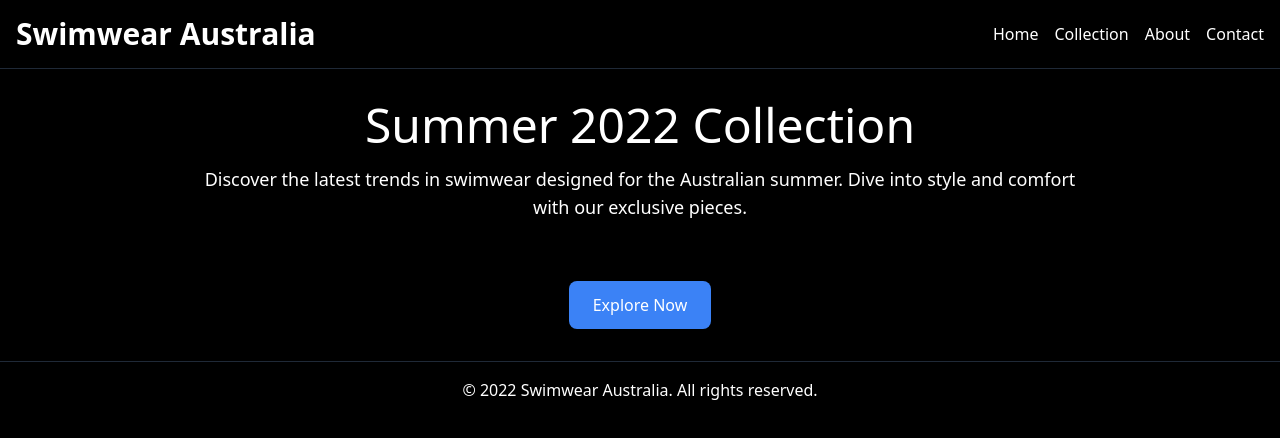
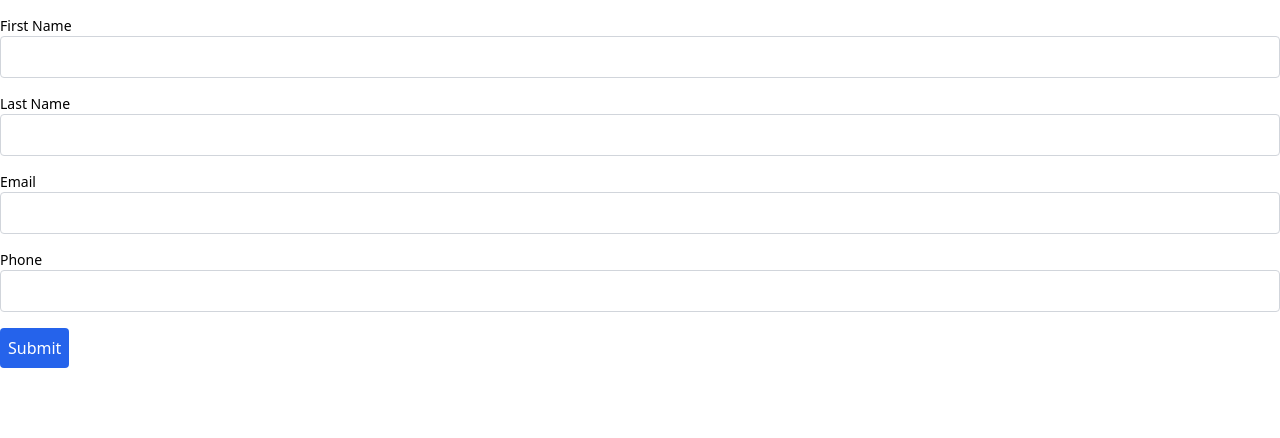
Before and after one commit to ojuan19/sample-backend, a React (Vite) app: page /patient in a window 1280 px wide. Shown: the top 438 px of the page. Built offline with nearby package versions, Linux system fonts and the light colour scheme.

Commit message:
Reset repo and add my new files

```diff
--- a/src/App.tsx
+++ b/src/App.tsx
@@ -1,30 +1,28 @@
 import React from 'react';
+import { BrowserRouter as Router, Routes, Route } from 'react-router-dom';
+import Dashboard from './components/Dashboard/Dashboard';
+import PatientForm from './components/PatientRecords/PatientForm';
+import PatientTabs from './components/PatientRecords/PatientTabs';
+import Scheduler from './components/AppointmentScheduler/Scheduler';
+import AppointmentModal from './components/AppointmentScheduler/AppointmentModal';
+import CommLogTable from './components/CommunicationLog/CommLogTable';
+import AddCommNote from './components/CommunicationLog/AddCommNote';
 
 function App() {
   return (
-    <div className="bg-black min-h-screen text-white">
-      <header className="p-4 flex justify-between items-center border-b border-gray-800">
-        <h1 className="text-3xl font-bold">Swimwear Australia</h1>
-        <nav>
-          <ul className="flex space-x-4">
-            <li><a href="#" className="hover:text-gray-400">Home</a></li>
-            <li><a href="#" className="hover:text-gray-400">Collection</a></li>
-            <li><a href="#" className="hover:text-gray-400">About</a></li>
-            <li><a href="#" className="hover:text-gray-400">Contact</a></li>
-          </ul>
-        </nav>
-      </header>
-      <main className="p-8 flex flex-col items-center">
-        <section className="max-w-4xl text-center">
-          <h2 className="text-5xl mb-4">Summer 2022 Collection</h2>
-          <p className="text-lg mb-10">Discover the latest trends in swimwear designed for the Australian summer. Dive into style and comfort with our exclusive pieces.</p>
-          <button className="mt-5 px-6 py-3 bg-blue-500 hover:bg-blue-400 text-white rounded-lg">Explore Now</button>
-        </section>
-      </main>
-      <footer className="p-4 text-center border-t border-gray-800">
-        <p>&copy; 2022 Swimwear Australia. All rights reserved.</p>
-      </footer>
-    </div>
+    <Router>
+      <div className="container mx-auto py-4">
+        <Routes>
+          <Route path="/" element={<Dashboard />} />
+          <Route path="/patient" element={<PatientForm />} />
+          <Route path="/patient/tabs" element={<PatientTabs />} />
+          <Route path="/scheduler" element={<Scheduler />} />
+          <Route path="/appointment" element={<AppointmentModal />} />
+          <Route path="/comm-log" element={<CommLogTable />} />
+          <Route path="/add-comm-note" element={<AddCommNote />} />
+        </Routes>
+      </div>
+    </Router>
   );
 }
 
--- /dev/null
+++ b/src/components/AppointmentScheduler/AppointmentModal.tsx
@@ -0,0 +1,24 @@
+import React from 'react';
+
+const AppointmentModal = () => {
+  return (
+    <div className="fixed inset-0 flex items-center justify-center">
+      <div className="bg-white p-4 shadow rounded">
+        <h3 className="text-lg font-semibold">New Appointment</h3>
+        <form className="space-y-4 mt-4">
+          <div>
+            <label className="block text-sm">Patient Name</label>
+            <input type="text" className="w-full p-2 border border-gray-300 rounded" />
+          </div>
+          <div>
+            <label className="block text-sm">Date</label>
+            <input type="date" className="w-full p-2 border border-gray-300 rounded" />
+          </div>
+          <button type="submit" className="p-2 bg-blue-600 text-white rounded">Save Appointment</button>
+        </form>
+      </div>
+    </div>
+  );
+}
+
+export default AppointmentModal;
--- /dev/null
+++ b/src/components/AppointmentScheduler/Scheduler.tsx
@@ -0,0 +1,19 @@
+import React, { useState } from 'react';
+
+const Scheduler = () => {
+  return (
+    <div className="p-4 bg-white shadow rounded">
+      <h2 className="text-xl font-semibold">Appointment Scheduler</h2>
+      {/* Calendar interface mockup */}
+      <div className="grid grid-cols-7 gap-4 mt-4">
+        {Array.from({ length: 7 }).map((_, index) => (
+          <div key={index} className="border p-4 text-center">
+            Day {index + 1}
+          </div>
+        ))}
+      </div>
+    </div>
+  );
+}
+
+export default Scheduler;
--- /dev/null
+++ b/src/components/CommunicationLog/AddCommNote.tsx
@@ -0,0 +1,29 @@
+import React, { useState } from 'react';
+
+const AddCommNote = () => {
+  const [note, setNote] = useState('');
+
+  const handleChange = (e: React.ChangeEvent<HTMLInputElement>) => {
+    setNote(e.target.value);
+  };
+
+  const handleSubmit = (e: React.FormEvent) => {
+    e.preventDefault();
+    // Logic to add communication note
+  };
+
+  return (
+    <form onSubmit={handleSubmit} className="space-y-4">
+      <input
+        type="text"
+        placeholder="Add note..."
+        value={note}
+        onChange={handleChange}
+        className="w-full p-2 border border-gray-300 rounded"
+      />
+      <button type="submit" className="p-2 bg-blue-600 text-white rounded">Add Note</button>
+    </form>
+  );
+}
+
+export default AddCommNote;
--- /dev/null
+++ b/src/components/CommunicationLog/CommLogTable.tsx
@@ -0,0 +1,32 @@
+import React from 'react';
+
+const CommLogTable = () => {
+  return (
+    <div className="p-4 bg-white shadow rounded">
+      <h2 className="text-xl font-semibold">Communication Log</h2>
+      <table className="min-w-full divide-y divide-gray-200 mt-4">
+        <thead>
+          <tr>
+            <th className="px-6 py-3 text-left text-xs font-medium uppercase tracking-wider">Date</th>
+            <th className="px-6 py-3 text-left text-xs font-medium uppercase tracking-wider">Type</th>
+            <th className="px-6 py-3 text-left text-xs font-medium uppercase tracking-wider">Details</th>
+          </tr>
+        </thead>
+        <tbody className="bg-white divide-y divide-gray-200">
+          <tr>
+            <td className="px-6 py-4 whitespace-nowrap">2023-01-01</td>
+            <td className="px-6 py-4 whitespace-nowrap">Email</td>
+            <td className="px-6 py-4 whitespace-nowrap">Sent appointment reminder</td>
+          </tr>
+          <tr>
+            <td className="px-6 py-4 whitespace-nowrap">2023-01-02</td>
+            <td className="px-6 py-4 whitespace-nowrap">Call</td>
+            <td className="px-6 py-4 whitespace-nowrap">Discussed test results</td>
+          </tr>
+        </tbody>
+      </table>
+    </div>
+  );
+}
+
+export default CommLogTable;
--- /dev/null
+++ b/src/components/Dashboard/Dashboard.tsx
@@ -0,0 +1,18 @@
+import React from 'react';
+import QuickAccessWidget from './QuickAccessWidget';
+import SearchBar from './SearchBar';
+
+const Dashboard = () => {
+  return (
+    <div className="p-4">
+      <SearchBar />
+      <div className="grid grid-cols-1 md:grid-cols-3 gap-4 mt-4">
+        <QuickAccessWidget title="Today's Appointments" />
+        <QuickAccessWidget title="Pending Follow-ups" />
+        <QuickAccessWidget title="New Patient Requests" />
+      </div>
+    </div>
+  );
+}
+
+export default Dashboard;
--- /dev/null
+++ b/src/components/Dashboard/QuickAccessWidget.tsx
@@ -0,0 +1,16 @@
+import React from 'react';
+
+interface QuickAccessWidgetProps {
+  title: string;
+}
+
+const QuickAccessWidget: React.FC<QuickAccessWidgetProps> = ({ title }) => {
+  return (
+    <div className="bg-white shadow p-4 rounded">
+      <h3 className="text-lg font-semibold">{title}</h3>
+      <p className="text-sm text-gray-500 mt-2">Some quick stats here.</p>
+    </div>
+  );
+}
+
+export default QuickAccessWidget;
--- /dev/null
+++ b/src/components/Dashboard/SearchBar.tsx
@@ -0,0 +1,16 @@
+import React from 'react';
+
+const SearchBar = () => {
+  return (
+    <div className="flex items-center">
+      <input
+        type="text"
+        placeholder="Search patients..."
+        className="w-full p-2 border border-gray-300 rounded"
+      />
+      <button className="ml-2 p-2 bg-blue-600 text-white rounded">Search</button>
+    </div>
+  );
+}
+
+export default SearchBar;
--- /dev/null
+++ b/src/components/PatientRecords/PatientForm.tsx
@@ -0,0 +1,68 @@
+import React, { useState } from 'react';
+
+const PatientForm = () => {
+  const [patientData, setPatientData] = useState({
+    firstName: '',
+    lastName: '',
+    email: '',
+    phone: ''
+  });
+
+  const handleChange = (e: React.ChangeEvent<HTMLInputElement>) => {
+    const { name, value } = e.target;
+    setPatientData(prev => ({ ...prev, [name]: value }));
+  };
+
+  const handleSubmit = (e: React.FormEvent) => {
+    e.preventDefault();
+    // Add form submission logic here
+  };
+
+  return (
+    <form onSubmit={handleSubmit} className="space-y-4">
+      <div>
+        <label className="block text-sm font-medium">First Name</label>
+        <input
+          type="text"
+          name="firstName"
+          value={patientData.firstName}
+          onChange={handleChange}
+          className="w-full p-2 border border-gray-300 rounded"
+        />
+      </div>
+      <div>
+        <label className="block text-sm font-medium">Last Name</label>
+        <input
+          type="text"
+          name="lastName"
+          value={patientData.lastName}
+          onChange={handleChange}
+          className="w-full p-2 border border-gray-300 rounded"
+        />
+      </div>
+      <div>
+        <label className="block text-sm font-medium">Email</label>
+        <input
+          type="email"
+          name="email"
+          value={patientData.email}
+          onChange={handleChange}
+          className="w-full p-2 border border-gray-300 rounded"
+        />
+      </div>
+      <div>
+        <label className="block text-sm font-medium">Phone</label>
+        <input
+          type="tel"
+          name="phone"
+          value={patientData.phone}
+          onChange={handleChange}
+          className="w-full p-2 border border-gray-300 rounded"
+        />
+      </div>
+      <button type="submit" className="p-2 bg-blue-600 text-white rounded">Submit</button>
+    </form>
+  );
+}
+
+export default PatientForm;
--- /dev/null
+++ b/src/components/PatientRecords/PatientTabs.tsx
@@ -0,0 +1,39 @@
+import React, { useState } from 'react';
+
+const PatientTabs = () => {
+  const [activeTab, setActiveTab] = useState('history');
+
+  const renderContent = () => {
+    switch (activeTab) {
+      case 'history':
+        return <div>History Content</div>;
+      case 'appointments':
+        return <div>Appointments Content</div>;
+      case 'notes':
+        return <div>Notes Content</div>;
+      default:
+        return null;
+    }
+  };
+
+  return (
+    <div>
+      <div className="flex space-x-4 border-b">
+        {['history', 'appointments', 'notes'].map((tab) => (
+          <button
+            key={tab}
+            onClick={() => setActiveTab(tab)}
+            className={`p-2 ${activeTab === tab ? 'border-b-2 border-blue-600' : ''}`}
+          >
+            {tab.charAt(0).toUpperCase() + tab.slice(1)}
+          </button>
+        ))}
+      </div>
+      <div className="mt-4">
+        {renderContent()}
+      </div>
+    </div>
+  );
+}
+
+export default PatientTabs;
--- /dev/null
+++ b/src/components/PatientRecords/ValidationMessage.tsx
@@ -0,0 +1,15 @@
+import React from 'react';
+
+interface ValidationMessageProps {
+  message: string;
+}
+
+const ValidationMessage: React.FC<ValidationMessageProps> = ({ message }) => {
+  return (
+    <div className="text-red-600 text-sm mt-1">
+      {message}
+    </div>
+  );
+}
+
+export default ValidationMessage;
```
